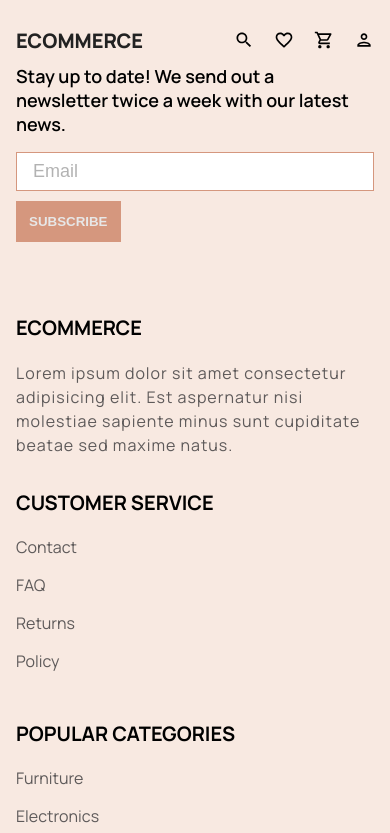
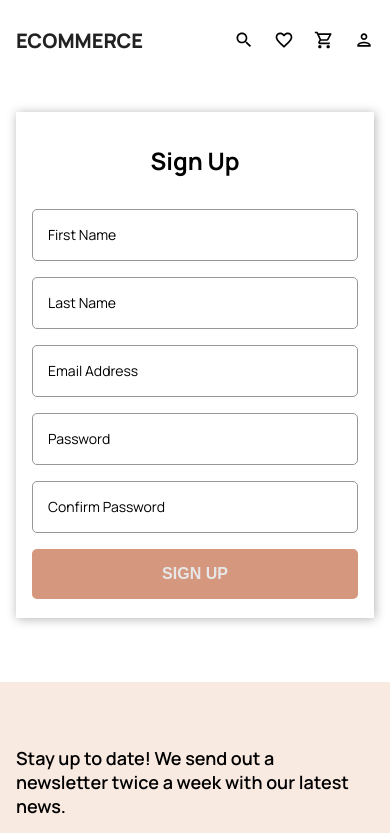
Before and after one commit to Tweekaayush/ecommerce-react, a React (Create React App) app: page /signup in a window 390 px wide. Shown: the top 833 px of the page. Built offline with nearby package versions, Linux system fonts and the light colour scheme; no server answers; the database is empty; a web font is replaced by a local one.

Commit message:
user authentication through email and password added

```diff
--- a/src/App.css
+++ b/src/App.css
@@ -1356,7 +1356,7 @@ ul{
 }
 
 .cart-middle h3{
-  font-size: 20px;
+  font-size: 18px;
 }
 
 .cart-item > p span{
@@ -1417,6 +1417,51 @@ ul{
   gap: 32px;
 }
 
+.signup-container{
+  width: 650px;
+  height: 60vh;
+  margin: 32px 0 64px;
+  box-shadow: 1px 1px 10px var(--overlay-color-1);
+  display: flex;
+  flex-direction: column;
+  align-items: center;
+  padding: 32px;
+  gap: 32px;
+}
+
+.signup-form{
+  display: grid;
+  gap: 16px;
+  width: 100%;
+  grid-template-columns: 1fr 1fr;
+  grid-template-areas:
+  'a b'
+  'c c'
+  'd d'
+  'e e'
+  'f f';
+}
+
+.signup-form > label:nth-child(1){
+  grid-area: a;
+}
+.signup-form > label:nth-child(2){
+  grid-area: b;
+}
+.signup-form > label:nth-child(3){
+  grid-area: c;
+}
+.signup-form > label:nth-child(4){
+  grid-area: d;
+}
+.signup-form > label:nth-child(5){
+  grid-area: e;
+}
+
+.signup-form > input{
+  grid-area: f;
+}
+
 .login-form{
   display: flex;
   flex-direction: column;
@@ -1424,12 +1469,12 @@ ul{
   width: 100%;
 }
 
-.login-form > label{
+.login-form > label, .signup-form > label{
   position: relative;
   width: 100%;
 }
 
-.login-form > label > span{
+.login-form > label > span, .signup-form > label > span{
   position: absolute;
   top: 16px;
   left: 16px;
@@ -1438,7 +1483,7 @@ ul{
   z-index: -1;
 }
 
-.login-form > label > input{
+.login-form > label > input, .signup-form > label > input{
   width:100%;
   font-size: 16px;
   padding: 16px;
@@ -1448,7 +1493,7 @@ ul{
   background-color: transparent;
 }
 
-.login-form > input {
+.login-form > input, .signup-form > input {
   padding: 16px;
   font-size: 16px;
   text-transform: uppercase;
@@ -1461,7 +1506,7 @@ ul{
   cursor: pointer;
 }
 
-.login-form > label > input:focus + span, .login-form > label > input:user-valid + span {
+.login-form > label > input:focus + span, .login-form > label > input:user-valid + span, .signup-form > label > input:focus + span, .signup-form > label > input:user-valid + span, .login-form > label > input:user-invalid + span, .signup-form > label > input:user-invalid + span {
   top: -10px;
   left: 10px;
   background-color: var(--white-color) !important;
@@ -1510,10 +1555,35 @@ ul{
   width: 24px;
 }
 
+.invalid-input > input{
+  border: 1px solid var(--red-color) !important;
+}
+
+.invalid-input > span{
+  color: var(--red-color);
+}
+
+@media screen and (max-width:768px) {
+  .signup-container{
+    padding-inline: 16px;
+    width: 100%;
+  }
+}
+
 @media screen and (max-width:480px) {
   .login-container{
     padding-inline: 16px;
     width: 100%;
+  }
+  .signup-form{
+    grid-template-columns: 1fr;
+    grid-template-areas:
+    'a'
+    'b'
+    'c'
+    'd'
+    'e'
+    'f';
   }
 }
 
@@ -1952,6 +2022,11 @@ ul{
   font-size: 20px;
 }
 
+.cart-checkout-summary > div p{
+  color: var(--green-color);
+  font-weight: 600;
+}
+
 @media screen and (max-width:1200px) {
   .cart-checkout-container{
     width: 100%;
--- a/src/App.js
+++ b/src/App.js
@@ -13,6 +13,7 @@ import { getUserDetails, setUser } from './features/userSlice';
 import PrivateRoutes from './components/PrivateRoutes'
 import Account from './pages/Account';
 import Checkout from './pages/Checkout';
+import SignUp from './pages/SignUp';
 const Home = lazy(() => import('./pages/Home'))
 const Browse = lazy(() => import('./pages/Browse'));
 const Product = lazy(() => import('./pages/Product'));
@@ -59,6 +60,7 @@ function App() {
           <Route exact path='/product/:id' element={<Product/>}/>
           <Route exact path='/wishlist' element={<Wishlist/>}/>
           <Route exact path='/login' element={<Login />} />
+          <Route exact path='/signup' element={<SignUp />} />
           <Route element={<PrivateRoutes/>}>
             <Route exact path='/account' element={<Account/>} />
             <Route exact path='/checkout' element={<Checkout/>} />
--- a/src/components/CartSummary.jsx
+++ b/src/components/CartSummary.jsx
@@ -44,7 +44,7 @@ const CartSummary = ({placeOrder, btn}) => {
                     <h4>
                         Shipping Fee
                     </h4>
-                    <p>
+                    <p style={{color: 'green'}}>
                         Free
                     </p>
                 </div>
--- a/src/components/DeliveryAddress.jsx
+++ b/src/components/DeliveryAddress.jsx
@@ -8,7 +8,7 @@ const DeliveryAddress = () => {
   return (
     <>
         <h1 className="heading-2">
-          Select Delivery Address
+          Delivery Address
         </h1>
         {
           address?.pincode?(
--- a/src/config/firebase.js
+++ b/src/config/firebase.js
@@ -1,5 +1,5 @@
 import {initializeApp} from 'firebase/app'
-import { getAuth, GoogleAuthProvider, signInWithPopup, onAuthStateChanged, signOut, FacebookAuthProvider, updateProfile, updateEmail } from "firebase/auth";
+import { getAuth, GoogleAuthProvider, signInWithPopup, onAuthStateChanged, signOut, FacebookAuthProvider, updateProfile, updateEmail, signInWithEmailAndPassword, createUserWithEmailAndPassword } from "firebase/auth";
 import {getStorage} from 'firebase/storage'
 import { getFirestore, getDocs, collection, setDoc, doc, getDoc } from "firebase/firestore";
 
@@ -20,5 +20,5 @@ const firebaseConfig = {
   const fbProvider = new FacebookAuthProvider()
   const storage = getStorage(firebaseApp)
 
-  export {auth, provider, storage, signInWithPopup, onAuthStateChanged, signOut, getDocs, collection, setDoc, doc, getDoc, fbProvider, updateEmail, updateProfile}
+  export {auth, provider, storage, signInWithPopup, onAuthStateChanged, signOut, getDocs, collection, setDoc, doc, getDoc, fbProvider, updateEmail, updateProfile, signInWithEmailAndPassword, createUserWithEmailAndPassword }
   export default db
--- a/src/pages/Login.jsx
+++ b/src/pages/Login.jsx
@@ -1,7 +1,7 @@
 import React, { useEffect, useState } from 'react'
 import { useDispatch, useSelector } from 'react-redux'
 import { useLocation, useNavigate } from 'react-router-dom'
-import { signInWithPopup, auth, provider } from '../config/firebase'
+import { signInWithPopup, auth, provider, signInWithEmailAndPassword } from '../config/firebase'
 import { getUserDetails } from '../features/userSlice'
 import google from '../assets/svg/google.png'
 
@@ -16,6 +16,36 @@ const Login = () => {
       email: '',
       password: '',
     })
+
+    const [formErrors, setFormErrors] = useState({
+      email: '',
+      password: ''
+  })
+
+    const validateForm = () =>{
+
+      let emailRegex = /^([a-zA-Z0-9._%-]+@[a-zA-Z0-9.-]+\.[a-zA-Z]{2,})$/
+
+      const obj = {
+          email: '',
+          password: '',
+      }
+
+      if(formData.email.trim() === ''){
+          obj.email = 'Please enter an email address'
+      }
+      if(!(emailRegex.test(formData.email.trim()))){
+          obj.email = 'Please enter a valid email address.'
+      }
+      if(formData.password.trim().length < 6){
+          obj.password = 'Your password must have more than 6 characters'
+      }
+
+      setFormErrors({...obj})
+
+      return obj.email === '' && obj.password === ''
+
+  }
 
     const handleChange = (e) =>{
       setFormData({...formData, [e.target.name]: e.target.value})
@@ -32,6 +62,27 @@ const Login = () => {
         }).catch((e)=>console.log(e.message))
     }
 
+    const handleSubmit = (e) =>{
+
+      e.preventDefault();
+
+      const validate = validateForm()
+
+      if(validate){
+        signInWithEmailAndPassword(auth, formData.email, formData.password).then((userCredential)=>{
+          const user = userCredential.user
+          dispatch(getUserDetails({
+            uid: user.uid,
+            username: user.displayName,
+            email: user.email,
+            profileImg: user.photoURL,
+          }))
+        }).catch((e)=>{
+          alert(e.message)
+        })
+      }
+    }
+
     useEffect(()=>{
       if(uid){
         if(state) navigate(state.previousURL)
@@ -43,17 +94,18 @@ const Login = () => {
       window.scrollTo(0, 0)
       document.title = 'Log In'
     }, [])
+
   return (
     <section id="login">
         <div className="login-container">
             <h1>Login</h1>
-            <form className="login-form">
-              <label htmlFor="email">
-                <input type="text" name='email' value={formData.email} onChange={handleChange}/>
+            <form className="login-form" onSubmit={handleSubmit}>
+              <label htmlFor="email" className={formErrors.email ===''?'':'invalid-input'}>
+                <input type="email" name='email' value={formData.email} onChange={handleChange}/>
                 <span>Email Address</span>
               </label>
-              <label htmlFor="password">
-                <input type="text" name='password' value={formData.password} onChange={handleChange}/>
+              <label htmlFor="password" className={formErrors.password ===''?'':'invalid-input'}>
+                <input type="password" name='password' value={formData.password} onChange={handleChange}/>
                 <span>Password</span>
               </label>
               <input type="submit" value="Login"/>
@@ -63,6 +115,7 @@ const Login = () => {
               <img src={google} alt="google" />
               Google
             </button>
+            <p>Don't have and Account? <a href="/signup">Sign Up</a> here.</p>
         </div>
     </section>
   )
--- /dev/null
+++ b/src/pages/SignUp.jsx
@@ -0,0 +1,127 @@
+import React, { useEffect, useState } from 'react'
+import { auth, createUserWithEmailAndPassword, updateProfile } from '../config/firebase'
+import { useDispatch, useSelector } from 'react-redux'
+import { useNavigate } from 'react-router-dom'
+import { getUserDetails } from '../features/userSlice'
+
+const SignUp = () => {
+
+    const {uid} = useSelector(state=>state.user.data)
+    const [formData, setFormData] = useState({
+        firstName: '',
+        lastName: '',
+        email: '',
+        password: '',
+        confirmPassword: ''
+    })
+
+    const [formErrors, setFormErrors] = useState({
+        firstName: '',
+        email: '',
+        password: '',
+        confirmPassword: ''
+    })
+
+    const navigate = useNavigate()
+    const dispatch = useDispatch()
+
+    const validateForm = () =>{
+
+        let emailRegex = /^([a-zA-Z0-9._%-]+@[a-zA-Z0-9.-]+\.[a-zA-Z]{2,})$/
+
+        const obj = {
+            firstName: '',
+            email: '',
+            password: '',
+            confirmPassword: ''
+        }
+
+        if(formData.firstName.trim() === ''){
+            obj.firstName = 'Please enter your First Name.'
+        }
+        if(formData.email.trim() === ''){
+            obj.email = 'Please enter an email address'
+        }
+        if(!(emailRegex.test(formData.email.trim()))){
+            obj.email = 'Please enter a valid email address.'
+        }
+        if(formData.password.trim().length < 6){
+            obj.password = 'Your password must have more than 6 characters'
+        }
+        if(formData.password.trim() !== formData.confirmPassword.trim()){
+            obj.confirmPassword = 'Passwords do not match'
+        }
+
+        setFormErrors({...obj})
+
+        return obj.firstName === '' && obj.email === '' && obj.password === '' && obj.confirmPassword == ''
+
+    }
+
+    const handleChange = (e) => setFormData({...formData, [e.target.name]: e.target.value})
+
+    const handleSubmit = (e) =>{
+        e.preventDefault()
+        const validate = validateForm()
+        if(validate){
+            createUserWithEmailAndPassword(auth, formData.email, formData.password).then((userCredential)=>{
+                const user = userCredential.user;
+                updateProfile(user, {
+                    displayName: formData.firstName + ' ' + formData.lastName,
+                    photoURL: 'https://upload.wikimedia.org/wikipedia/commons/thumb/b/b6/Image_created_with_a_mobile_phone.png/1280px-Image_created_with_a_mobile_phone.png'
+                });
+                dispatch(getUserDetails({
+                    uid: user.uid,
+                    username: formData.firstName + ' ' + formData.lastName,
+                    email: user.email,
+                    profileImg: 'https://upload.wikimedia.org/wikipedia/commons/thumb/b/b6/Image_created_with_a_mobile_phone.png/1280px-Image_created_with_a_mobile_phone.png'
+                }))
+            }).catch(e=>alert(e.message))
+        }
+    }
+
+    useEffect(()=>{
+        window.scrollTo(0, 0)
+        document.title = 'Sign Up'
+    }, [])
+
+    useEffect(()=>{
+        if(uid){
+          navigate('/account')
+        }
+      }, [uid])
+
+
+  return (
+    <section id="login">
+        <div className="signup-container">
+            <h1>Sign Up</h1>
+            <form className="signup-form" onSubmit={handleSubmit}>
+              <label htmlFor="firstName" className={formErrors.firstName === ''?'':'invalid-input'}>
+                <input type="text" name='firstName' value={formData.firstName} onChange={handleChange}/>
+                <span>First Name</span>
+              </label>
+              <label htmlFor="lastName" >
+                <input type="text" name='lastName' value={formData.lastName} onChange={handleChange}/>
+                <span>Last Name</span>
+              </label>
+              <label htmlFor="email" className={formErrors.email === ''?'':'invalid-input'}>
+                <input type="email" name='email' value={formData.email} onChange={handleChange}/>
+                <span>Email Address</span>
+              </label>
+              <label htmlFor="password" className={formErrors.password === ''?'':'invalid-input'}>
+                <input type="password" name='password' value={formData.password} onChange={handleChange}/>
+                <span>Password</span>
+              </label>
+              <label htmlFor="confirmPassword" className={formErrors.confirmPassword === ''?'':'invalid-input'}>
+                <input type="password" name='confirmPassword' value={formData.confirmPassword} onChange={handleChange}/>
+                <span>Confirm Password</span>
+              </label>
+              <input type="submit" value="Sign Up"/>
+            </form>
+        </div>
+    </section>
+  )
+}
+
+export default SignUp
```
Lines whose indentation alone changed are shown as unchanged.
